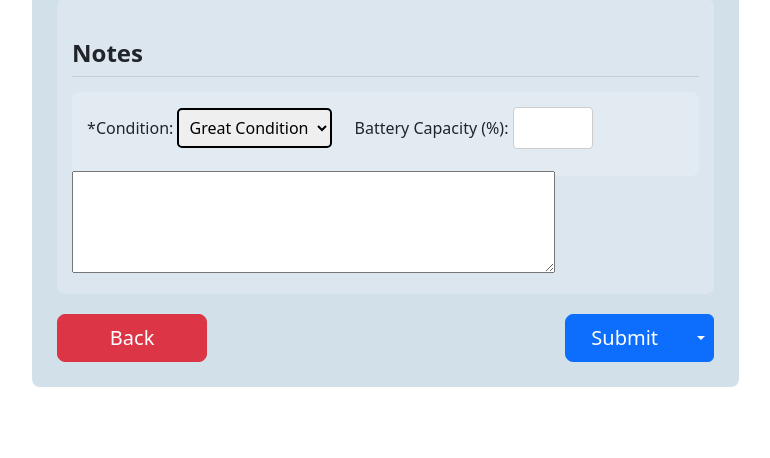
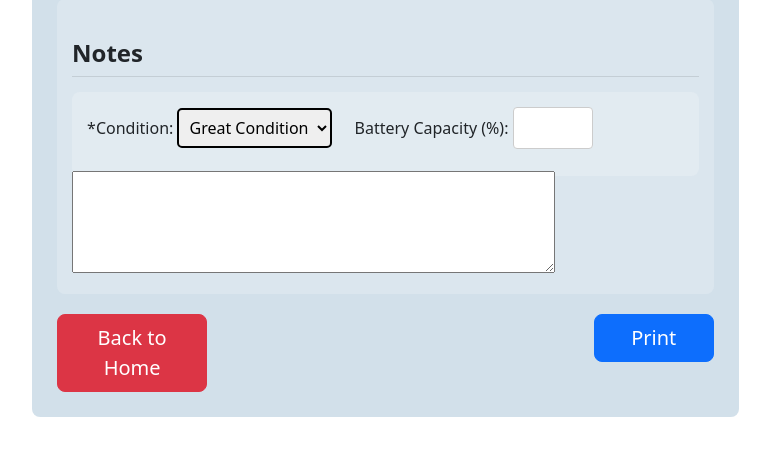
Before and after one commit to lemonaidexo/comp-calc, a Flask app: page /build-sheet in a window 1280 px wide. Shown: the part 2787-3245 px from the top of the page, without its empty margins (9-779 px from the left). Before the commit the page ends 3174 px from the top, so only its background shows below. Run offline with Flask 2, Linux system fonts and the light colour scheme.

Commit message:
Refactor print functionality: update form submission and enhance print page rendering with form data

```diff
--- a/app.py
+++ b/app.py
@@ -160,11 +160,16 @@ def build_sheet_results():
     """
     return render_template('results.html')
 
-@app.route('/build-sheet/print')
+@app.route('/build-sheet/print', methods=['GET', 'POST'])
 def build_sheet_print():
     """
-    Renders the print page for the build sheet.
+    Renders the print page for the build sheet with form data.
     """
+    if request.method == 'POST':
+        form_data = request.form
+        return render_template('print.html',
+                             database='pc',
+                             results=form_data)
     return render_template('print.html')
 
 @app.route('/calculate', methods=['POST'])
--- a/static/inputs.js
+++ b/static/inputs.js
@@ -61,6 +61,15 @@ $(".fields-submit").click(function() {
 
 });
 
+// Replace the existing submit handler with this simpler version
+$("#input-form").on("submit", function(event) {
+    if (confirm("Are you sure you want to print this build sheet?")) {
+        return true;
+    }
+    event.preventDefault();
+    return false;
+});
+
 function redirectToHome() {
     window.location.href = 'http://localhost:3421'
   }
--- a/templates/inputs.html
+++ b/templates/inputs.html
@@ -24,7 +24,7 @@
     <div class="row">
         <div class="col-7" id="left-side-column">
             <div id="left-side-inputs">
-                <form id="input-form" action="{{ url_for('save') }}" method="post" target="_blank">
+                <form id="input-form" action="{{ url_for('build_sheet_print') }}" method="post" target="_blank">
                     <div style="height:80px;">
                         <h2>PC Build Sheet</h2>
 
@@ -39,21 +39,11 @@
 
                     <div class="row" id="back-and-submit-buttons">
                         <div class="col-6" id="bottom-back-button-div">
-                            <button style="width: 150px;" class="btn btn-lg btn-danger" onclick="window.history.back()" type="button" id="bottom-back-button">Back</button>
+                            <a href="/" class="btn btn-lg btn-danger" style="width: 150px;">Back to Home</a>
                         </div>
                         <div class="col-6" id="submit-button-div">
-                            <div class="btn-group">
-                                <button type="button" class="btn btn-primary btn-lg fields-submit" id="submit-button">Submit</button>
-                                <button type="button" class="btn btn-primary dropdown-toggle dropdown-toggle-split" id="submit-drop-toggle" data-bs-toggle="dropdown" aria-expanded="false">
-                                    <span class="visually-hidden">Toggle Dropdown</span>
-                                </button>
-                                <div class="dropdown-menu">
-                                    <a class="dropdown-item fields-submit" id="submit-print">Print</a>
-                                    <a class="dropdown-item fields-submit" id="submit-db">Log to Database</a>
-                                    <a class="dropdown-item fields-submit" id="submit-both">Print & Log</a>
-                                </div>
-                                <input hidden name="submit-type" id="submit-type" />
-                            </div>
+                            <button type="submit" class="btn btn-primary btn-lg" id="submit-button">Print</button>
+                            <input hidden name="submit-type" id="submit-type" value="print" />
                         </div>
                     </div>
 
```
Also changed, not shown: static/print.js (+4 -3 lines), templates/print.html (+8 -7 lines).
